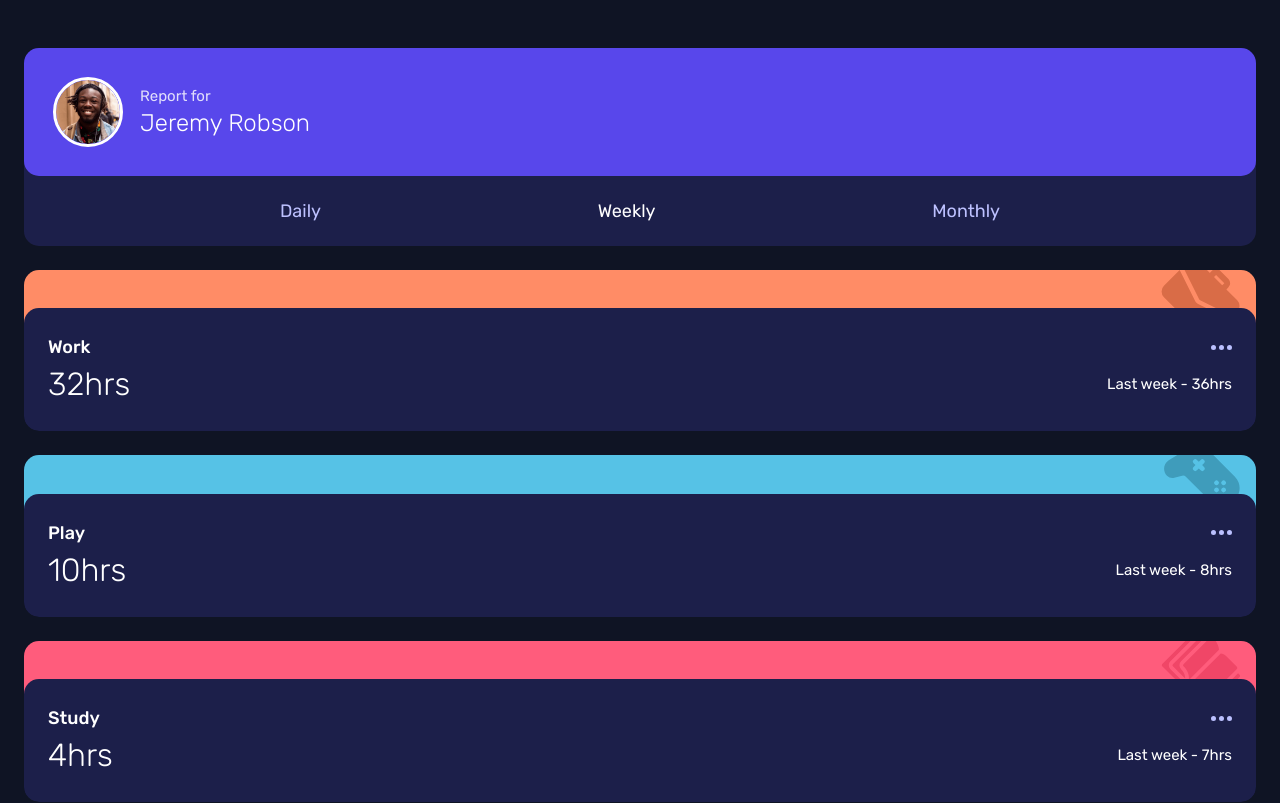
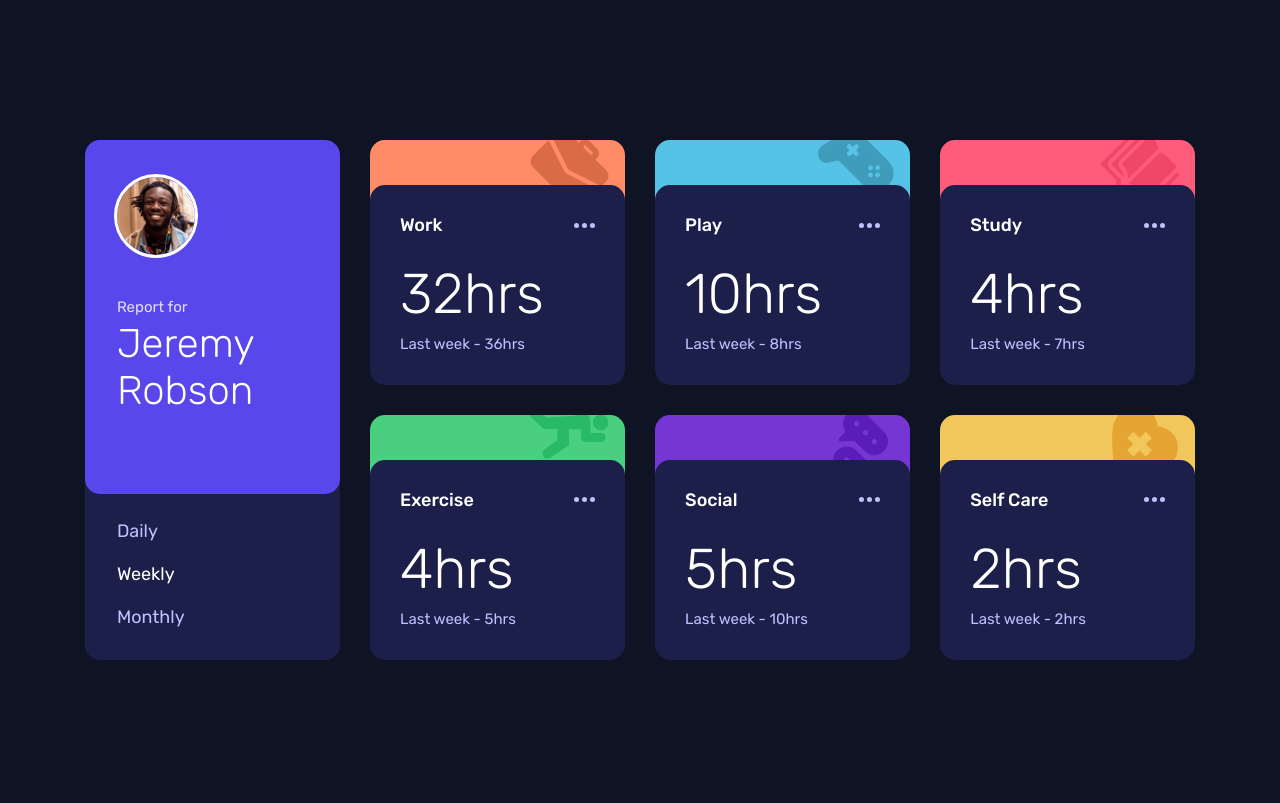
Before and after one commit to Dudeldups/FM-time-tracking-dashboard, a React (Vite) app: page / in a window 1280 px wide. Shown: the top 803 px of the page. Built offline with nearby package versions, Linux system fonts and the light colour scheme.

Commit message:
fixed user card and container size, added all mq

```diff
--- a/src/components/Dashboard/Dashboard.scss
+++ b/src/components/Dashboard/Dashboard.scss
@@ -3,5 +3,14 @@
 .dashboard {
   display: grid;
   gap: 1.5rem;
-  padding: 3rem get-clamp(1.25rem, 1.5rem, 20rem, 23.4375rem);
+  padding: 3rem get-clamp(1.15rem, 1.5rem, 20rem, 23.4375rem);
+
+  @include mq($bp-tablet) {
+    grid-template-columns: repeat(2, minmax(auto, 15.9375rem));
+  }
+
+  @include mq($bp-desktop) {
+    grid-template-columns: repeat(4, minmax(auto, 15.9375rem));
+    gap: 1.88rem get-clamp(1.3rem, 1.88rem, 64rem, 68.75rem);
+  }
 }
--- a/src/components/Stat/Stat.scss
+++ b/src/components/Stat/Stat.scss
@@ -19,6 +19,10 @@
     }
   }
 
+  @include mq($bp-tablet) {
+    padding-top: 2.8rem;
+  }
+
   &__img {
     position: absolute;
     inset: 0 0 auto auto;
@@ -27,9 +31,13 @@
   }
 
   &__details {
-    padding: 1.75rem 1.5rem;
+    padding: 1.75rem get-clamp(1.1rem, 1.5rem, 20rem, 23.4375rem);
     background-color: $clr-primary-600;
     border-radius: 0.9375rem;
+
+    @include mq($bp-tablet) {
+      padding: 1.8rem 1.88rem 2rem;
+    }
   }
 
   &__menu-button {
@@ -47,5 +55,11 @@
 
   &__bottom {
     margin-top: 0.44rem;
+
+    @include mq($bp-tablet) {
+      margin-top: 1.56rem;
+      flex-direction: column;
+      align-items: flex-start;
+    }
   }
 }
--- a/src/components/User/User.scss
+++ b/src/components/User/User.scss
@@ -10,14 +10,28 @@
     $clr-primary-600 100%
   );
 
+  @include mq($bp-tablet, $until: $bp-desktop) {
+    grid-column: span 2;
+  }
+
+  @include mq($bp-desktop) {
+    grid-row: span 2;
+  }
+
   &__info {
     display: flex;
     align-items: center;
     gap: 1.25rem;
     padding: 2rem;
     background-color: $clr-card-user;
+    border-radius: 0.9375rem;
 
-    border-radius: 0.9375rem;
+    @include mq($bp-desktop) {
+      flex-direction: column;
+      gap: 2.7rem;
+      align-items: flex-start;
+      padding-block: 2.3rem 5rem;
+    }
   }
 
   &__img {
@@ -25,6 +39,11 @@
     width: 4rem;
     border-radius: 50%;
     outline: 0.1875rem solid white;
+
+    @include mq($bp-tablet) {
+      height: 4.875rem;
+      width: 4.875rem;
+    }
   }
 
   &__name {
@@ -33,11 +52,19 @@
 }
 
 .input-container {
-  display: flex;
-  gap: 1.3rem;
-  justify-content: space-evenly;
+  display: grid;
+  justify-items: center;
+  grid-template-columns: repeat(3, 1fr);
   padding-block: 1.5rem;
   border: none;
+
+  @include mq($bp-desktop) {
+    grid-template-columns: auto;
+    gap: 1.3rem;
+    padding: 0 2rem;
+    place-items: flex-start;
+    padding: 1.6rem 2rem;
+  }
 
   &__label {
     cursor: pointer;
--- a/src/scss/abstracts/_variables.scss
+++ b/src/scss/abstracts/_variables.scss
@@ -3,12 +3,6 @@
 // colors
 
 $clr-card-user: #5847eb;
-$clr-card-work: #ff8c66;
-$clr-card-play: #56c2e6;
-$clr-card-study: #ff5c7c;
-$clr-card-exercise: #4acf81;
-$clr-card-social: #7536d3;
-$clr-card-self-care: #f1c65b;
 
 $stat-colors: #5847eb, #ff8c66, #56c2e6, #ff5c7c, #4acf81, #7536d3, #f1c65b;
 
@@ -19,5 +13,5 @@ $clr-primary-700: #0f1424;
 
 // breakpoints
 
-$bp-tablet: 650px;
+$bp-tablet: 520px;
 $bp-desktop: 1024px;
--- a/src/scss/base/_base.scss
+++ b/src/scss/base/_base.scss
@@ -1,5 +1,7 @@
 @use "../abstracts/" as *;
 
 body {
+  display: grid;
+  place-content: center;
   background: $clr-primary-700;
 }
--- a/src/scss/base/_typography.scss
+++ b/src/scss/base/_typography.scss
@@ -22,6 +22,10 @@ body {
 
   &__name {
     font-size: 1.5rem;
+
+    @include mq($bp-desktop) {
+      font-size: 2.5rem;
+    }
   }
 }
 
@@ -32,12 +36,17 @@ body {
 
   &__time-current {
     font-size: 2rem;
+
+    @include mq($bp-tablet) {
+      font-size: 3.5rem;
+    }
   }
 
   &__time-previous {
     font-size: 0.9375rem;
     font-weight: 400;
     text-align: right;
+    color: $clr-primary-200;
   }
 }
 
```
